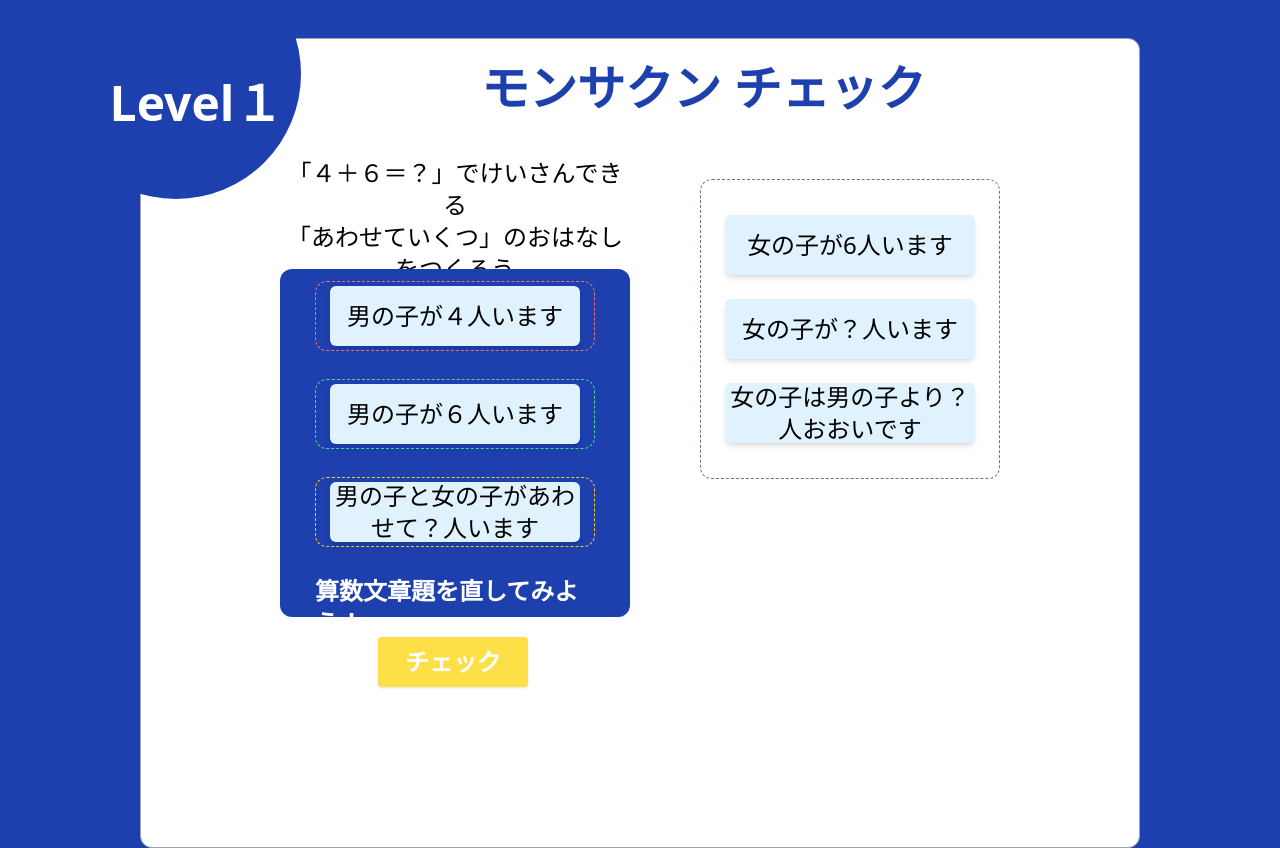
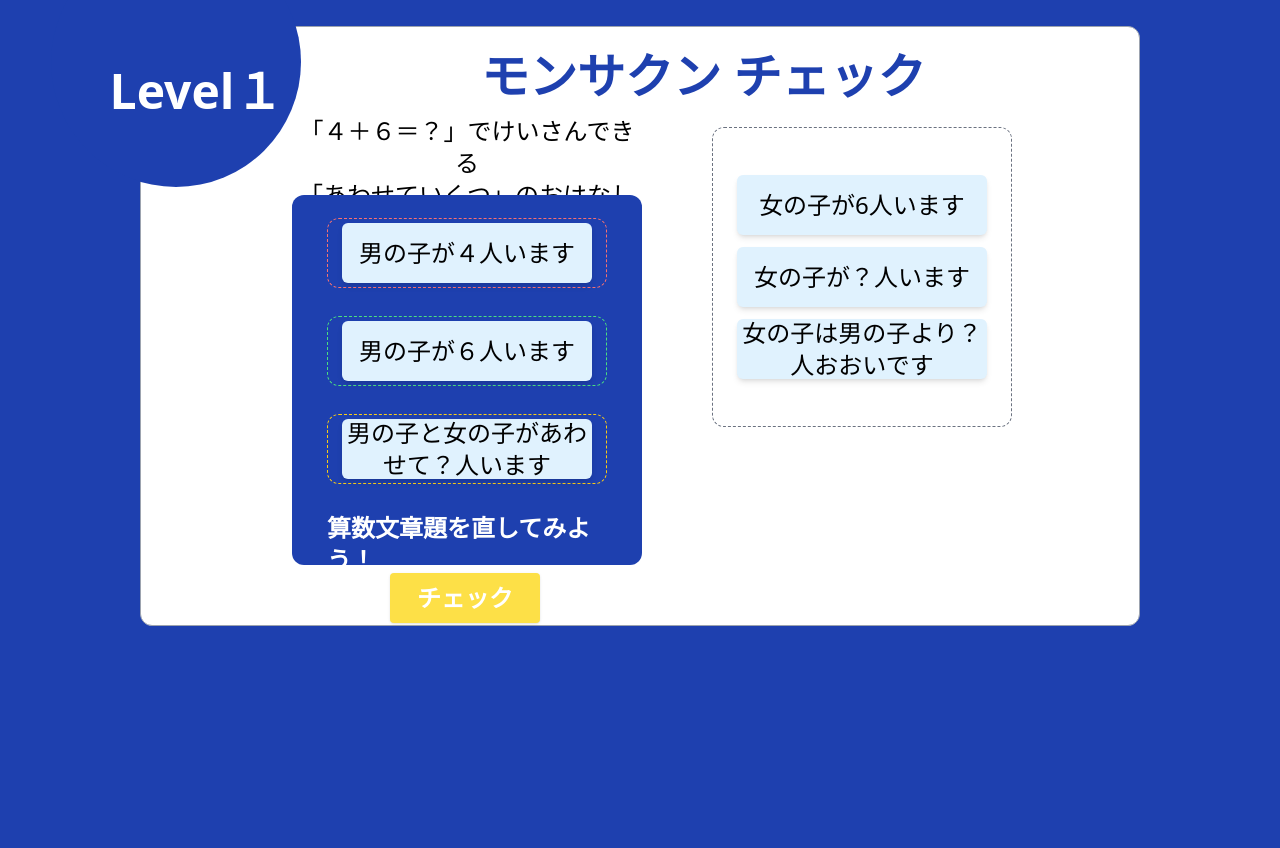
Before and after one commit to Sereia123/Monsakun_Check, a Next.js app: page /pages/page1 in a window 1280 px wide. After the commit the page ends 800 px from the top, so only its background shows below. Built offline with nearby package versions, Linux system fonts and the light colour scheme.

Commit message:
チェック範囲変更

```diff
--- a/app/components/DroppableArea.tsx
+++ b/app/components/DroppableArea.tsx
@@ -18,7 +18,7 @@ export default function DroppableArea({ id, color, items, direction = 'row', isD
 
   const baseBorder = ` border-dashed border-[1px] rounded-xl flex ${
     direction === 'column' ? 'flex-col' : 'flex-row'  //エリアを縦か横にならべる
-  } items-center justify-center gap-6 p-2` ;
+  } items-center justify-center gap-3 p-2` ;
 
   const borderColorClass = {
     red: 'border-red-400',
--- a/app/pages/page1/page.tsx
+++ b/app/pages/page1/page.tsx
@@ -54,7 +54,7 @@ export default function Page1() {
 
 
 
-      <div className=" bg-white w-[1000px] mx-auto mt-[3%] p-[10px] border border-gray-400 rounded-xl" > {/*背景*/}
+      <div className=" bg-white w-[1000px] h-[600px] mx-auto mt-[2%] p-[10px] border border-gray-400 rounded-xl" > {/*背景*/}
 
         <div className='flex'>
           <p className='bg-blue-800 pt-[130px] pl-10 rounded-[50%] w-[250px] h-[250px] text-center ml-0 text-5xl font-bold mb-2 -translate-x-[100px] -translate-y-[100px] text-white'>Level１</p>
@@ -63,15 +63,15 @@ export default function Page1() {
         </div>
 
 
-        <div className="flex w-[800px] h-[530px] mx-auto gap-10 px-10 -translate-y-[150px]">
-          <div className="flex flex-col gap-3">
-            <div className="bg-white w-[350px] h-[100px] text-center">  {/*問題*/}
+        <div className="flex w-[800px] h-[530px] mx-auto gap-10 px-10 -translate-y-[180px] translate-x-3">
+          <div className="flex flex-col">
+            <div className="bg-white w-[350px] h-[80px] text-center">  {/*問題*/}
               <p className='text-2xl'>
                 {question[0]}<br/>
                 {question[1]}
               </p>
             </div>
-            <div className="bg-blue-800 w-[350px] h-[600px] rounded-xl p-3 flex flex-col items-center justify-center gap-7">{/*問題の解答配置エリア*/}
+            <div className="bg-blue-800 w-[350px] h-[370px] rounded-xl p-3 flex flex-col items-center justify-center gap-7">{/*問題の解答配置エリア*/}
 
               <DroppableArea id="dropRed" color="red" items={areaItems['dropRed']} isDraggable={isDraggable}/>
               <DroppableArea id="dropGreen" color="green" items={areaItems['dropGreen']} isDraggable={isDraggable}/>
@@ -102,7 +102,7 @@ export default function Page1() {
             </div>
           </div>
 
-          <div className="w-[200px] min-h-[200px] translate-y-[70px] translate-x-[30px] rounded-xl">
+          <div className="w-[200px] min-h-[200px] max-h-[430px] translate-y-[60px] translate-x-[30px] rounded-xl">
 
             {showUnplaced && (  //元のカード配置エリア
               <DroppableArea
@@ -119,6 +119,7 @@ export default function Page1() {
                 selectedOption={selectedOption}
                 setSelectedOption={setSelectedOption}
                 isCheckable={isCheckable}
+
               />
             )}
 
```
